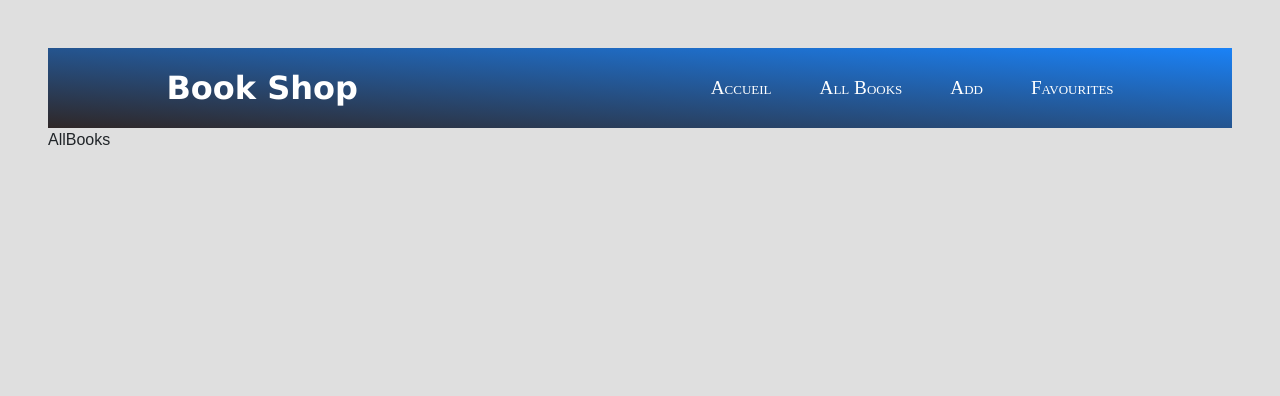
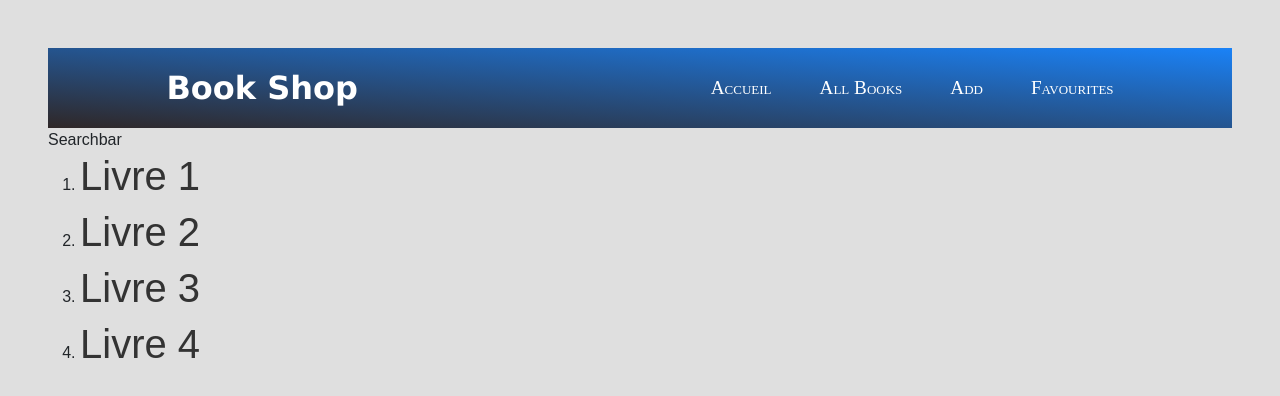
Before and after one commit to n2sy/react-advancia-a-25, a React (Vite) app: page /all in a window 1280 px wide. Shown: the top 396 px of the page. Built offline with nearby package versions, Linux system fonts and the light colour scheme.

Commit message:
map in bookList

```diff
--- /dev/null
+++ b/src/components/BookList.css
@@ -0,0 +1,5 @@
+.list {
+  list-style: none;
+  margin: 0;
+  padding: 0;
+}
--- /dev/null
+++ b/src/components/BookList.jsx
@@ -0,0 +1,19 @@
+import React from "react";
+import "./BookList.css";
+function BookList() {
+  let tab = ["Livre 1", "Livre 2", "Livre 3", "Livre 4"];
+
+  return (
+    <ol>
+      {tab.map((element) => {
+        return (
+          <li>
+            <h1>{element}</h1>
+          </li>
+        );
+      })}
+    </ol>
+  );
+}
+
+export default BookList;
--- /dev/null
+++ b/src/components/Searchbar.jsx
@@ -0,0 +1,7 @@
+import React from "react";
+
+function Searchbar() {
+  return <div>Searchbar</div>;
+}
+
+export default Searchbar;
--- a/src/pages/AllBooks.jsx
+++ b/src/pages/AllBooks.jsx
@@ -1,7 +1,64 @@
 import React from "react";
+import Searchbar from "../components/Searchbar";
+import BookList from "../components/BookList";
 
 function AllBooks() {
-  return <div>AllBooks</div>;
+  let MY_DATA = [
+    {
+      id: 1,
+      title: "The Outsider",
+      author: "Albert Camus",
+      year: 1942,
+      publisher: "Secker & Warburg",
+      image: "https://covers.openlibrary.org/b/id/7222246-L.jpg",
+    },
+    {
+      id: 2,
+      title: "To Kill a Mockingbird",
+      author: "Harper Lee",
+      year: 1960,
+      publisher: "J.B. Lippincott & Co.",
+      image: "https://covers.openlibrary.org/b/id/8225261-L.jpg",
+    },
+    {
+      id: 3,
+      title: "The Great Gatsby",
+      author: "F. Scott Fitzgerald",
+      year: 1925,
+      publisher: "Charles Scribner's Sons",
+      image: "https://covers.openlibrary.org/b/id/7222161-L.jpg",
+    },
+    {
+      id: 4,
+      title: "100 Years of Solitude",
+      author: "Gabriel G Marquez",
+      year: 1967,
+      publisher: "Harper & Row",
+      image: "https://covers.openlibrary.org/b/id/8231991-L.jpg",
+    },
+    {
+      id: 5,
+      title: "Moby Dick",
+      author: "Herman Melville",
+      year: 1851,
+      publisher: "Harper & Brothers",
+      image: "https://covers.openlibrary.org/b/id/7222256-L.jpg",
+    },
+    {
+      id: 6,
+      title: "War and Peace",
+      author: "Leo Tolstoy",
+      year: 1869,
+      publisher: "The Russian Messenger",
+      image: "https://covers.openlibrary.org/b/id/7222261-L.jpg",
+    },
+  ];
+  return (
+    <>
+      <Searchbar></Searchbar>
+      <BookList livres={MY_DATA}></BookList>
+    </>
+  );
 }
 
 export default AllBooks;
```
Also changed, not shown: src/components/BookItem.css (added, +101 -0 lines), src/components/BookItem.jsx (added).
